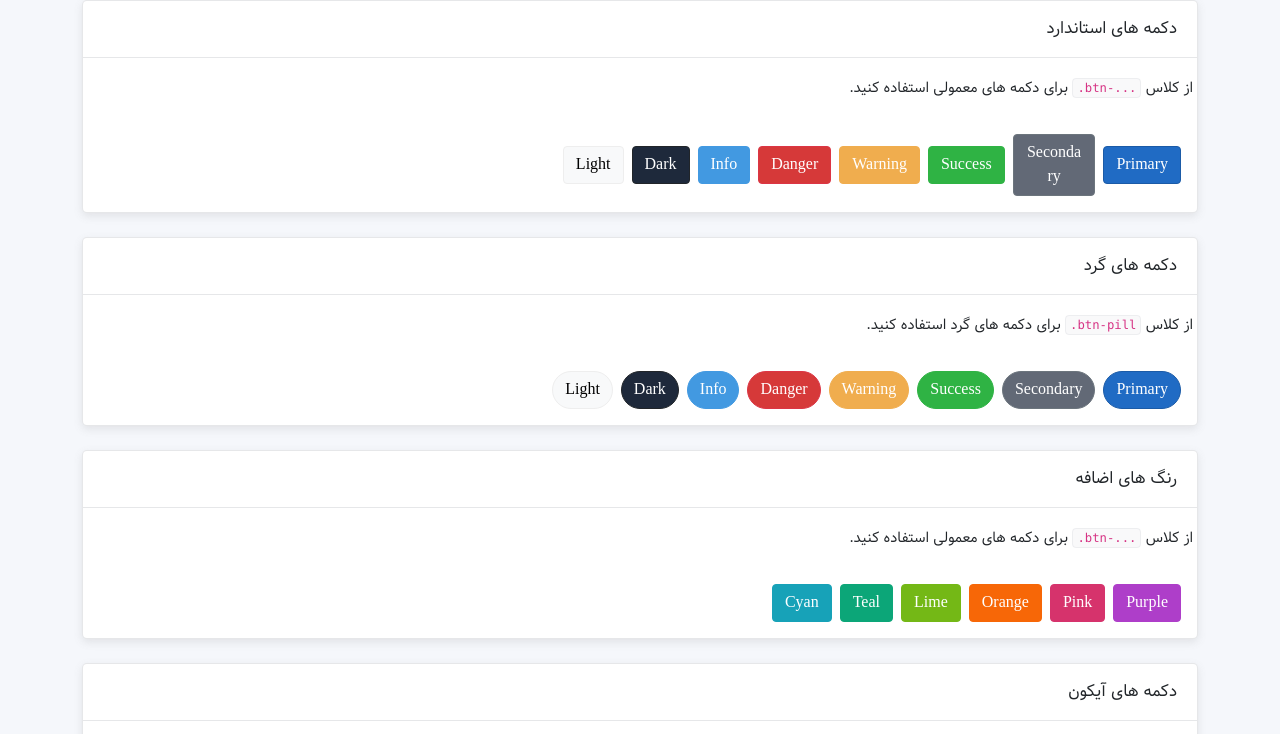
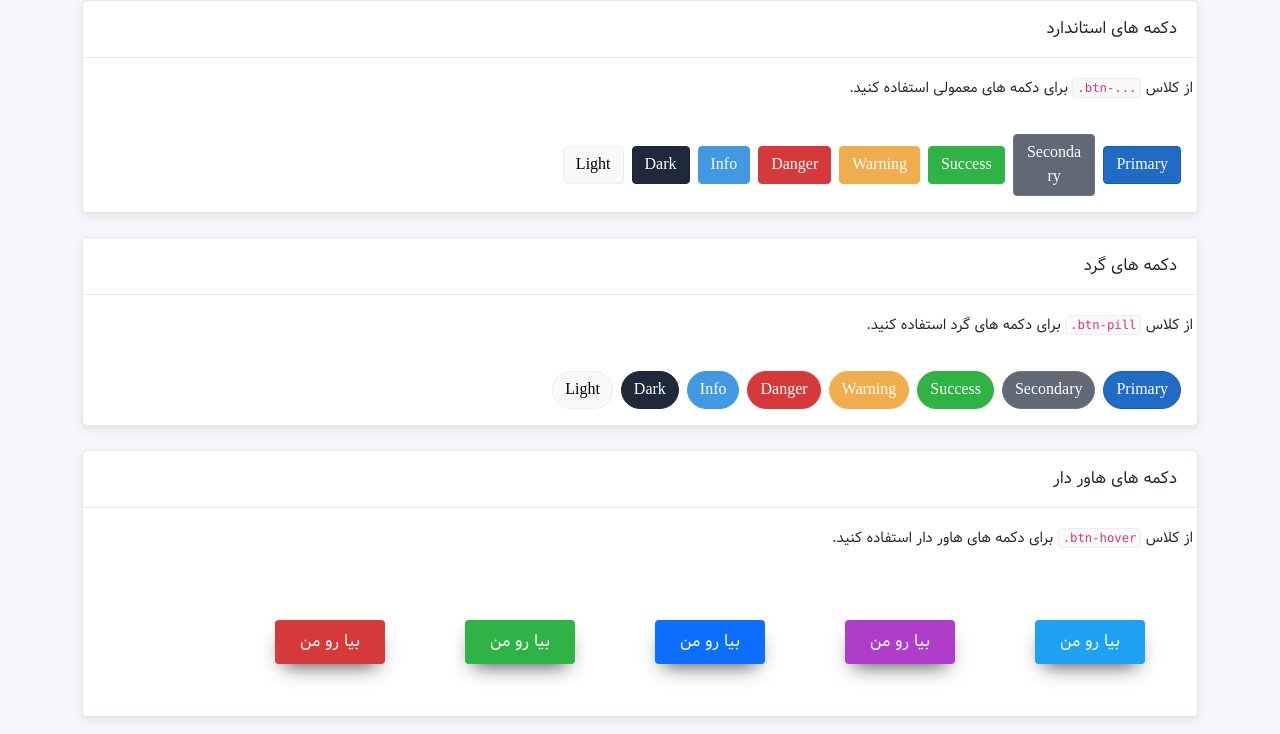
Before and after one commit to SaberJoumnad/AdminPanle, a plain HTML site: page buttons.html in a window 1280 px wide. Shown: the part 190-924 px from the top of the page. Drawn offline with Linux system fonts and the light colour scheme.

Commit message:
add hover button

```diff
--- a/buttons.html
+++ b/buttons.html
@@ -405,6 +405,39 @@
         </div>
 
         <div class="col-12 my-4">
+          <div class="card">
+              <div class="card-header">
+                  <h3 class="card-title">دکمه های هاور دار</h3>
+              </div>
+              <div class="mt-3 ms-1">
+                  <p>از کلاس <code>.btn-hover</code> برای دکمه های هاور دار استفاده کنید.
+                  </p>
+              </div>
+              <div class="card-body py-0">
+                  <div class="row g-2 align-items-center">
+                      <div class="col-6 col-sm-4 col-md-2 col-xl-auto py-3">
+                        <button class="btn-hover bg-light-blue"><span>بیا رو من</span></button>
+                      </div>
+                      <div class="col-6 col-sm-4 col-md-2 col-xl-auto py-3">
+                        <button class="btn-hover bg-Purple"><span>بیا رو من</span></button>
+                      </div>
+                      <div class="col-6 col-sm-4 col-md-2 col-xl-auto py-3">
+                        <button class="btn-hover bg-primary"><span>بیا رو من</span></button>
+                      </div>
+                      <div class="col-6 col-sm-4 col-md-2 col-xl-auto py-3">
+                        <button class="btn-hover bg-green"><span>بیا رو من</span></button>
+                      </div>
+                      <div class="col-6 col-sm-4 col-md-2 col-xl-auto py-3">
+                        <button class="btn-hover bg-red"><span>بیا رو من</span></button>
+                      </div>
+
+
+                  </div>
+              </div>
+          </div>
+        </div>
+
+        <div class="col-12 my-4">
             <div class="card">
               <div class="card-header">
                 <h3 class="card-title">رنگ های اضافه</h3>
--- a/css/main.css
+++ b/css/main.css
@@ -20,6 +20,7 @@
     --mainYellow: #f0ad4e;
     --mainRed: #d63939;
     --mainGreen : #2fb344;
+    --MainPurple : #ae3ec9;
 }
 body{
     font-family: 'Vazir' !important;
@@ -62,6 +63,9 @@ code {
 }
 .bg-light-Purple{
     background: var(--lightPurple);
+}
+.bg-Purple{
+    background: var(--MainPurple);
 }
 .bg-light-blue{
     background: var(--lightBlue);
@@ -261,6 +265,54 @@ code {
 .btn-pill {
     border-radius: 10rem;
 }
+.btn-hover {
+    border-radius: 4px;
+    border: none;
+    color: #fff;
+    text-align: center;
+    font-size: 16px;
+    /* padding: 16px 32px; */
+    padding: 10px 25px;
+    width: 110px;
+    transition: all 0.5s;
+    cursor: pointer;
+    margin: 36px;
+    box-shadow: 0 10px 20px -8px rgba(0, 0, 0,.7);
+    -webkit-transition: all 0.5s;
+    -moz-transition: all 0.5s;
+    -ms-transition: all 0.5s;
+    -o-transition: all 0.5s;
+}
+
+  .btn-hover{
+    cursor: pointer;
+    display: inline-block;
+    position: relative;
+    transition: 0.5s;
+    -webkit-transition: 0.5s;
+    -moz-transition: 0.5s;
+    -ms-transition: 0.5s;
+    -o-transition: 0.5s;
+}
+
+  .btn-hover:after {
+    content: '«';
+    position: absolute;
+    opacity: 0;
+    top: 10px;
+    right: -20px;
+    transition: 0.5s;
+  }
+
+  .btn-hover:hover{
+    padding-right: 24px;
+    padding-left:8px;
+  }
+
+  .btn-hover:hover:after {
+    opacity: 1;
+    right: 10px;
+  }
 /* main css */
 
 
```
